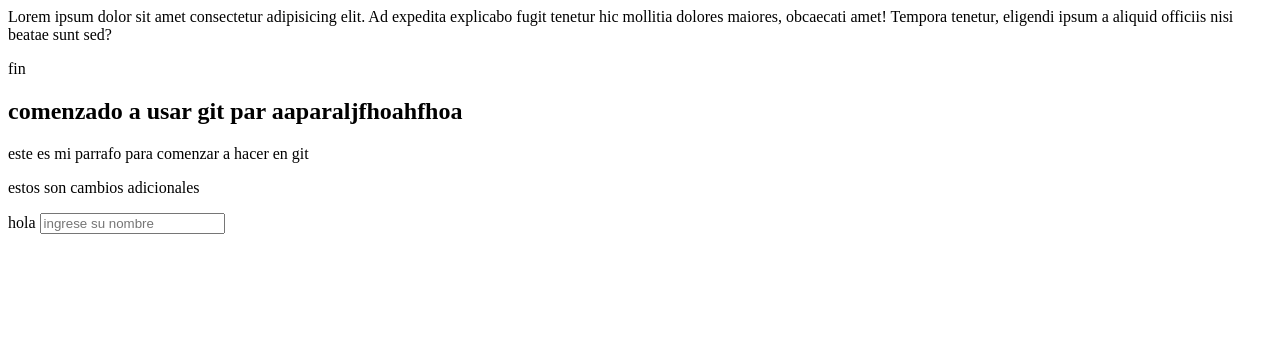
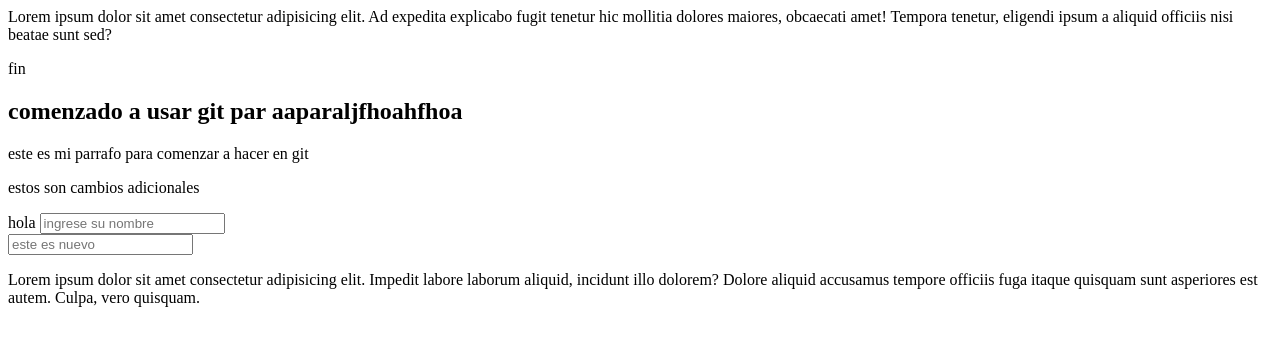
Before and after one commit to WillianSang/practica, a plain HTML site: page index.html in a window 1280 px wide. Drawn offline with Linux system fonts and the light colour scheme.

Commit message:
agregue parrafo en outbox

```diff
--- a/index.html
+++ b/index.html
@@ -17,5 +17,10 @@
     <label for=""> hola </label>
     <input type="text" placeholder="ingrese su nombre">
   </form>
+
+  <nav>
+    <input type="text" placeholder="este es nuevo">
+    <p>Lorem ipsum dolor sit amet consectetur adipisicing elit. Impedit labore laborum aliquid, incidunt illo dolorem? Dolore aliquid accusamus tempore officiis fuga itaque quisquam sunt asperiores est autem. Culpa, vero quisquam.</p>
+  </nav>
 </body>
 </html>
```
